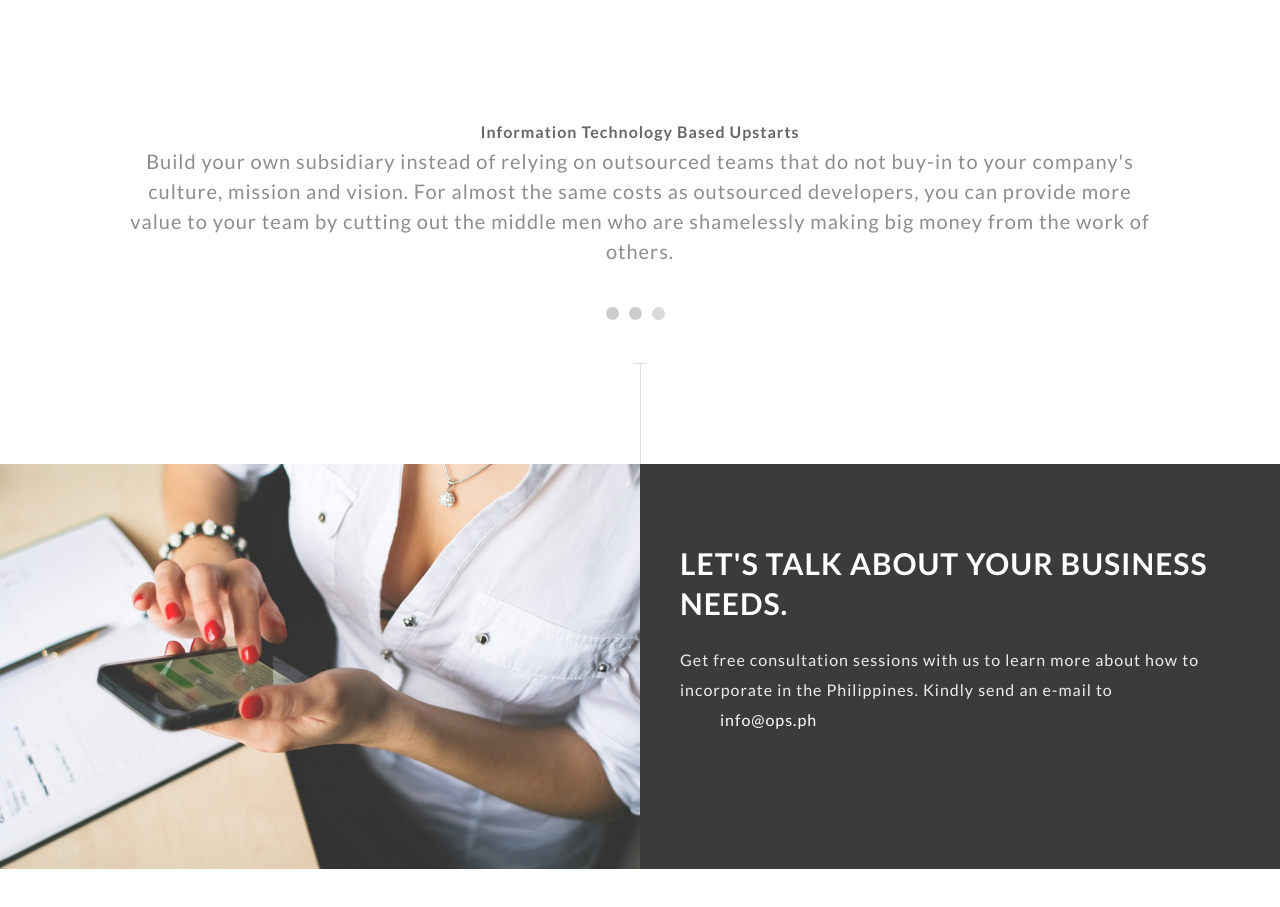
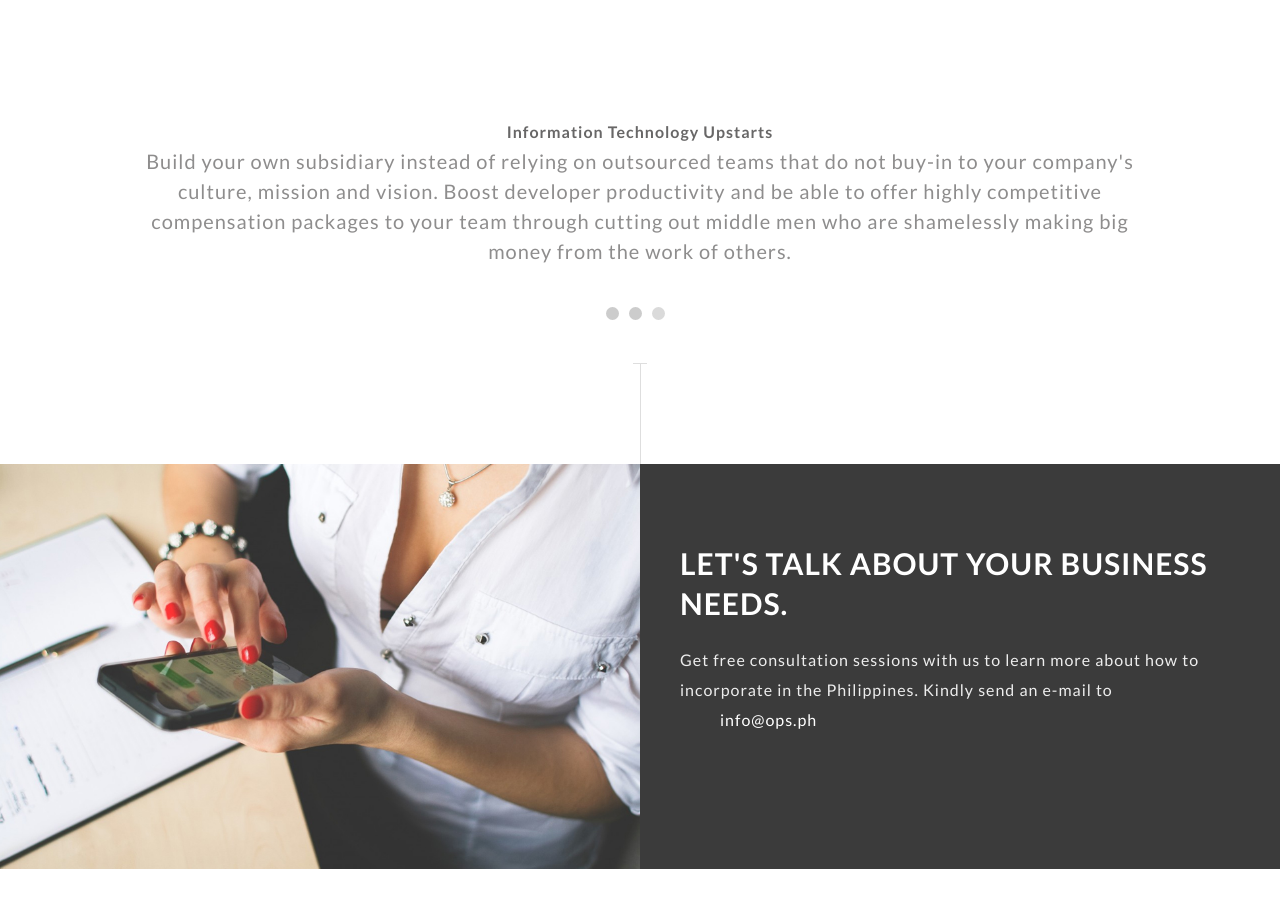
Before and after one commit to opsdotph/opsdotph.github.io, a plain HTML site: page index.html in a window 1280 px wide. Shown: the part 1584-2491 px from the top of the page. Drawn offline with Linux system fonts and the light colour scheme.

Commit message:
copy changes

```diff
--- a/index.html
+++ b/index.html
@@ -5,7 +5,7 @@
 	<meta charset="utf-8">
 	<meta name="author" content="ops.ph">
 	<meta name="description" content="Launching technology-centric business locators in the Philippines"/>
-	<meta name="keywords" content="Philippines, Branch Office, Makati, ROHQ, Accounting, Payroll, Benefits, Human Resource, Incorporation, IT administration" />
+	<meta name="keywords" content="Philippines, Makati, Branch Office, ROHQ, PEZA, Philippine Economic Zone Authority, Accounting, Payroll, Benefits, Human Resource, Incorporation, IT administration" />
 	<meta name="robots" content="index,follow" />
 	<meta name="viewport" content="width=device-width, initial-scale=1.0, minimum-scale=1.0" />
 	<meta name="author" content="leypascua" />
@@ -107,30 +107,27 @@
 		<h2>Industry Specializations</h2>
 		<div class="testi_slider" id="tslider">
 			<div class="t">
-				<p class="author">Information Technology Based Upstarts</p>
+				<p class="author">Information Technology Upstarts</p>
 				<p>
-					Build your own subsidiary instead of relying on outsourced teams that do not buy-in to your
-					company's culture, mission and vision. For almost the same costs as outsourced developers, you
-					can provide more value to your team by cutting out the middle men who are shamelessly
-					making big money from the work of others.
+					Build your own subsidiary instead of relying on outsourced teams that do not buy-in to your company's culture,
+					mission and vision. Boost developer productivity and be able to offer highly competitive compensation packages
+					to your team through cutting out middle men who are shamelessly	making big money from the work of others.
 				</p>
 			</div>
 			<div class="t">
 				<p class="author">Knowledge-based Professionals</p>
 				<p>
-					The Philippines is an open market for English speaking professionals. From visual artists, teachers, copywriters and editors,
-					to competent paralegals, accountants, architects and engineers,	you are better off starting your own company
-					in the country than hiring independent contractors and outsourcing firms. Start your operations in no time
-					while minimizing your risks of failure as we guide you from the	ins and outs of running a successful business in the Philippines.
+					When working with highly-skilled professionals, you are better off starting your own company in the country
+					than hiring independent freelancers and outsourcing firms. Start your operations in no time and minimize
+					your risks of failure as we guide you on the ins and outs of running a successful business in the Philippines.
 				</p>
 			</div>
 			<div class="t">
 				<p class="author">Small Professional Businesses</p>
 				<p>
-					Small professional businesses in the Philippines need a technology boost to increase productivity.
-					Our Enterprise Launchpad enables these enterprises to compete with a reputable professional
-					online presence. Manage content for a basic web page and setup free e-mail accounts under
-					your own ops.ph subdomain (like info@mybusiness.ops.ph) with ease and convenience.
+					Small professional businesses in the Philippines need a boost to increase productivity. We enable
+					enterprises to compete with a reputable professional online presence. Manage online content and setup
+					free e-mail accounts under your own ops.ph subdomain (like info@mybusiness.ops.ph) with ease and convenience.
 				</p>
 			</div>
 		</div>
```
